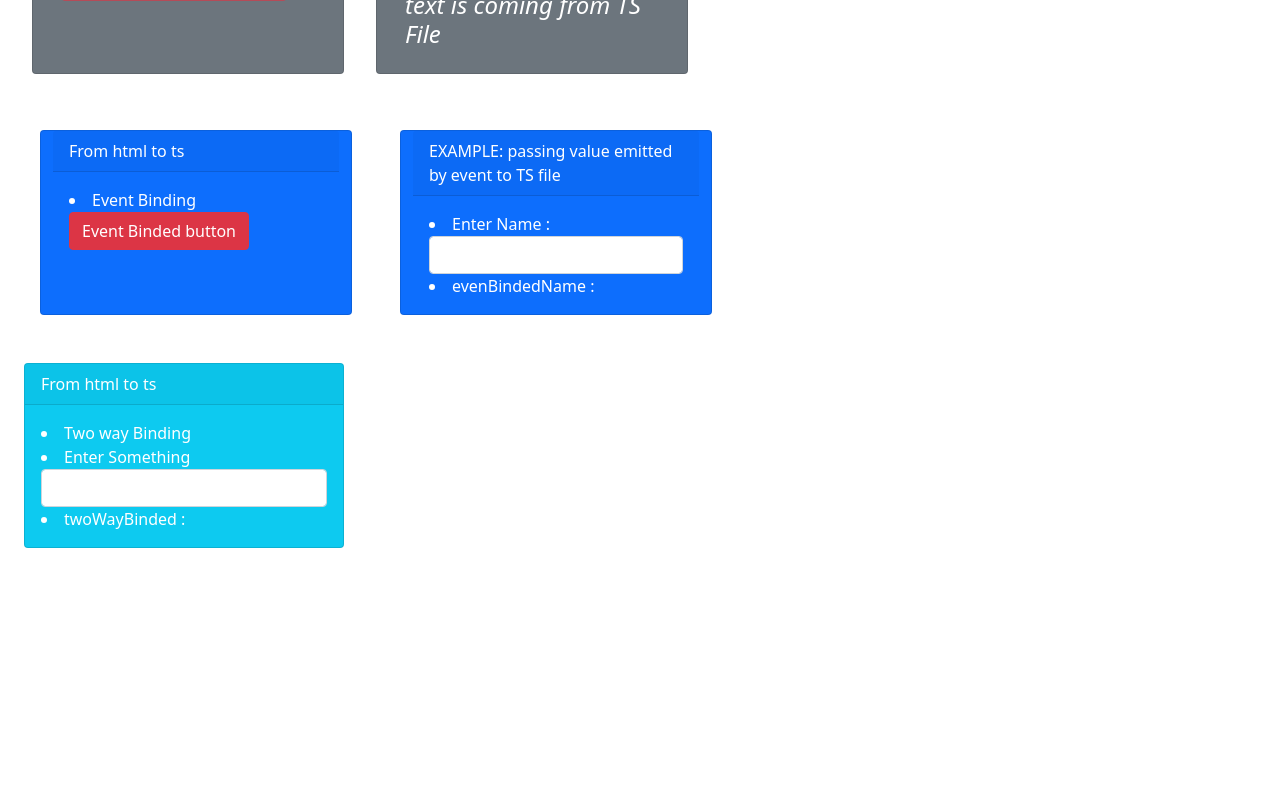
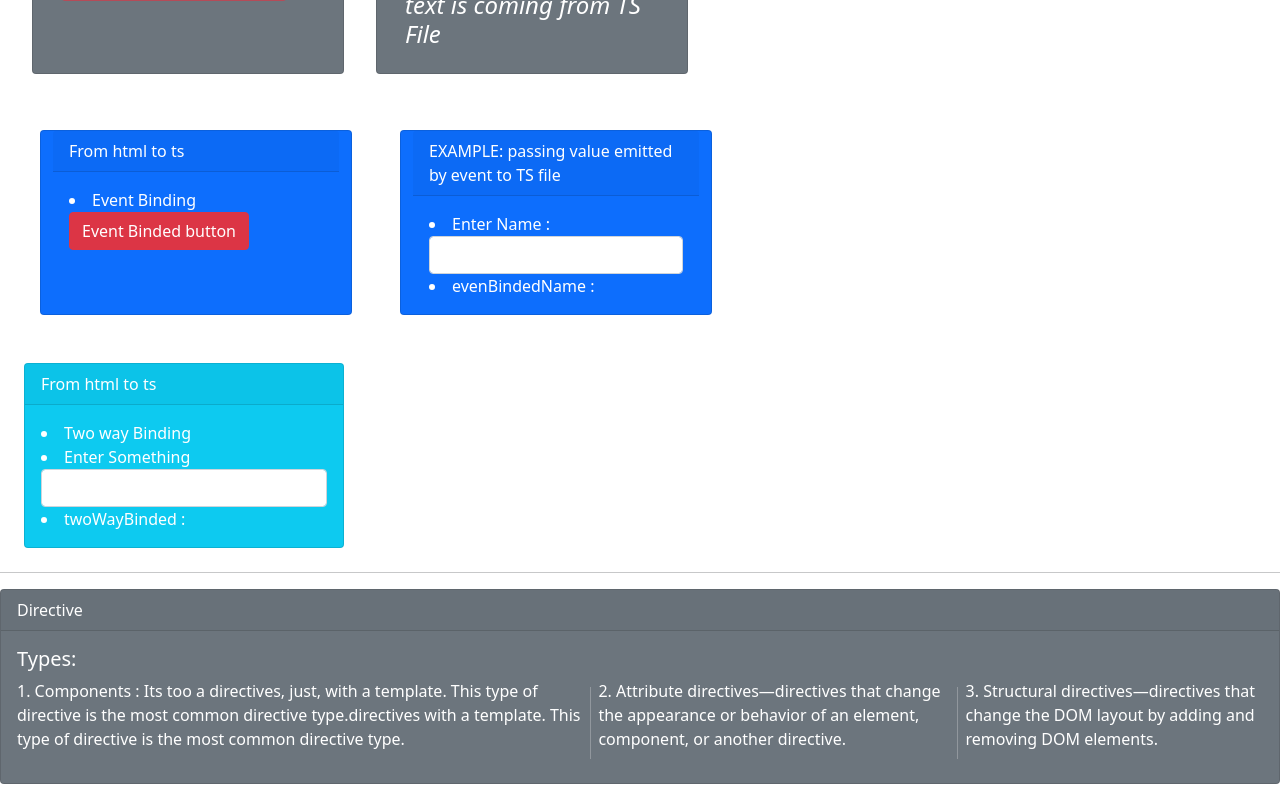
Before and after one commit to Rohit-Kumar-Sah/AngularConcepts, an Angular app: page / in a window 1280 px wide. Shown: the part 440-1240 px from the top of the page. Before the commit the page ends 1012 px from the top, so only its background shows below. Built offline with nearby package versions, Linux system fonts and the light colour scheme.

Commit message:
Directive overview

```diff
--- a/src/app/app.component.html
+++ b/src/app/app.component.html
@@ -92,3 +92,28 @@
     </p>
   </div>
 </div>
+
+<hr>
+
+<div class="card text-white bg-secondary mb-3">
+  <div class="card-header">Directive</div>
+  <div class="card-body">
+    <h5 class="card-title">Types: </h5>
+    <div class="d-flex">
+      <p class="card-text">1. Components : Its too a directives, just, with a template. This type of directive is the
+        most common
+        directive
+        type.directives with a template. This type of directive is the most common directive type.
+      </p>
+      <p class="vr m-2"></p>
+      <p class="card-text">2. Attribute directives—directives that change the appearance or behavior of an element,
+        component, or another directive.
+      </p>
+      <p class="vr m-2"></p>
+      <p class="card-text">3. Structural directives—directives that change the DOM layout by adding and removing DOM
+        elements.
+      </p>
+    </div>
+
+  </div>
+</div>
```
